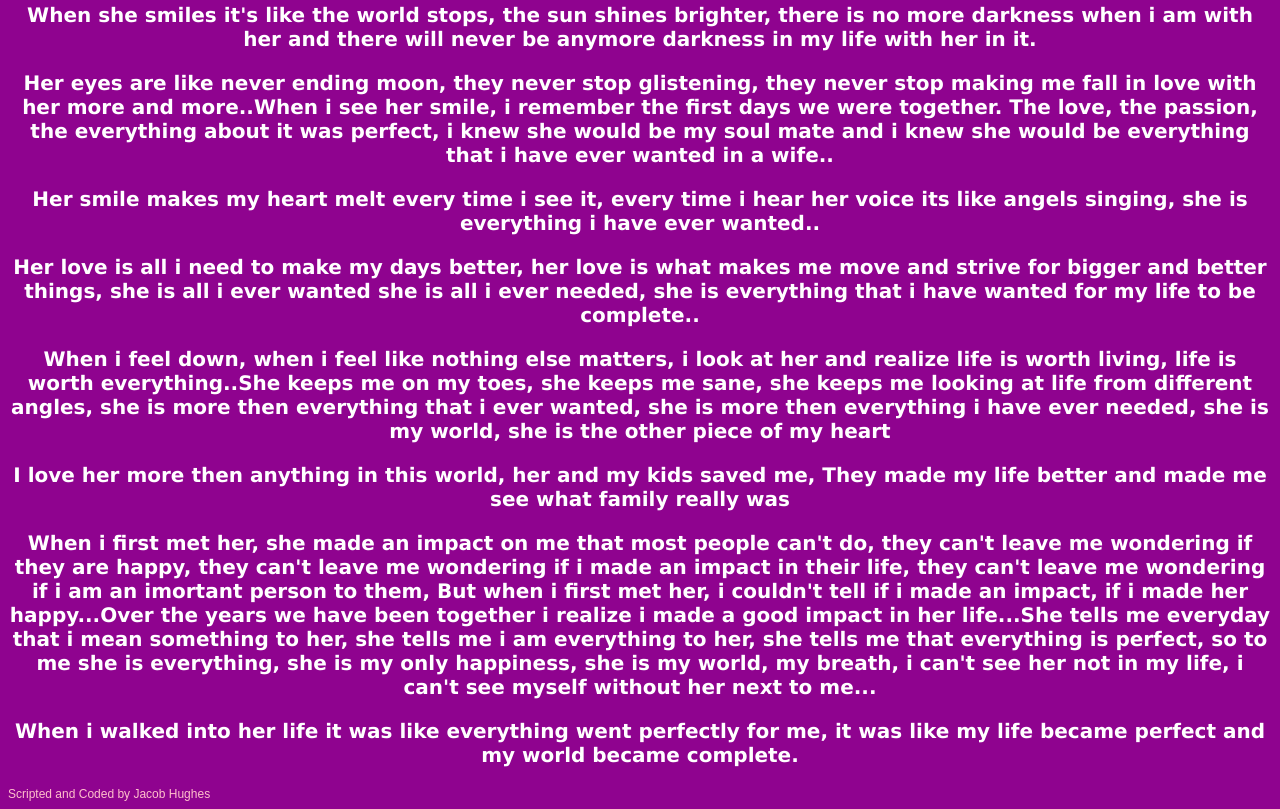
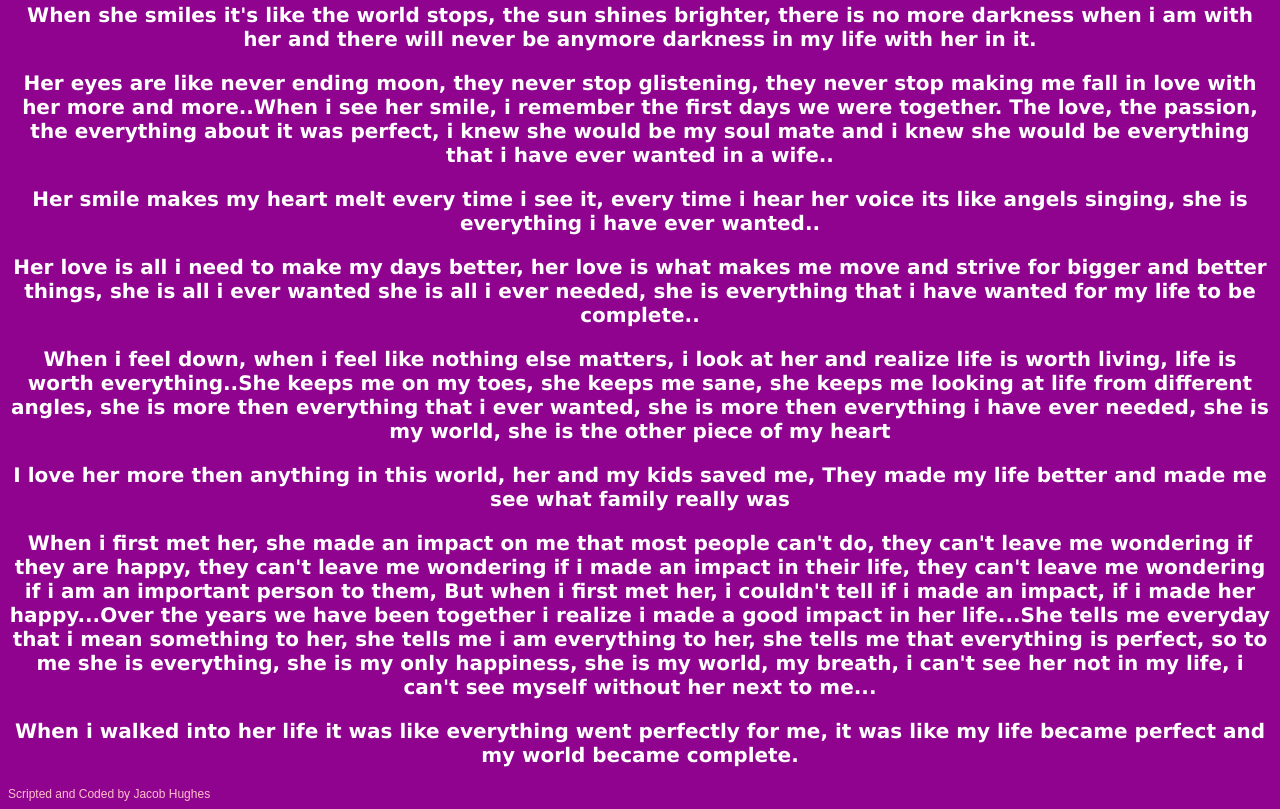
Before and after one commit to Namelessking6969/iloveyou2, a plain HTML site: page index.html in a window 1280 px wide. Shown: the part 2745-3554 px from the top of the page. Drawn offline with Linux system fonts and the light colour scheme.

Commit message:
Update index.html

```diff
--- a/index.html
+++ b/index.html
@@ -72,7 +72,7 @@
 
         <p style="color: white;"><b>I love her more then anything in this world, her and my kids saved me, They made my life better and made me see what family really was</b></p>
 
-        <p style="color:white;"><b>When i first met her, she made an impact on me that most people can't do, they can't leave me wondering if they are happy, they can't leave me wondering if i made an impact in their life, they can't leave me wondering if i am an imortant person to them, But when i first met her, i couldn't tell if i made an impact, if i made her happy...Over the years we have been together i realize i made a good impact in her life...She tells me everyday that i mean something to her, she tells me i am everything to her, she tells me that everything is perfect, so to me she is everything, she is my only happiness, she is my world, my breath, i can't see her not in my life, i can't see myself without her next to me...</b></p>
+        <p style="color:white;"><b>When i first met her, she made an impact on me that most people can't do, they can't leave me wondering if they are happy, they can't leave me wondering if i made an impact in their life, they can't leave me wondering if i am an important person to them, But when i first met her, i couldn't tell if i made an impact, if i made her happy...Over the years we have been together i realize i made a good impact in her life...She tells me everyday that i mean something to her, she tells me i am everything to her, she tells me that everything is perfect, so to me she is everything, she is my only happiness, she is my world, my breath, i can't see her not in my life, i can't see myself without her next to me...</b></p>
 
         <p style="color: white;"><b>When i walked into her life it was like everything went perfectly for me, it was like my life became perfect and my world became complete.</b></p>
 
```
